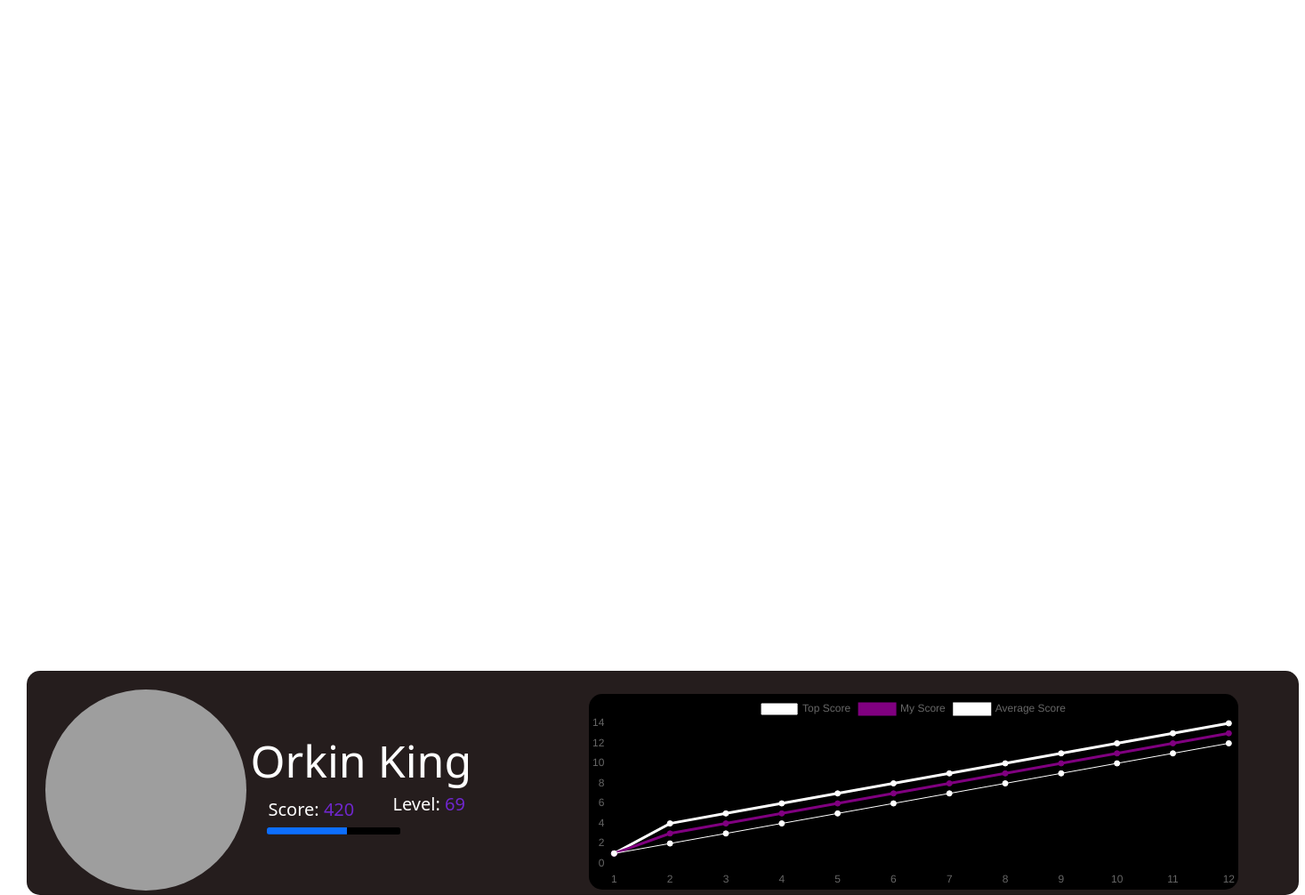
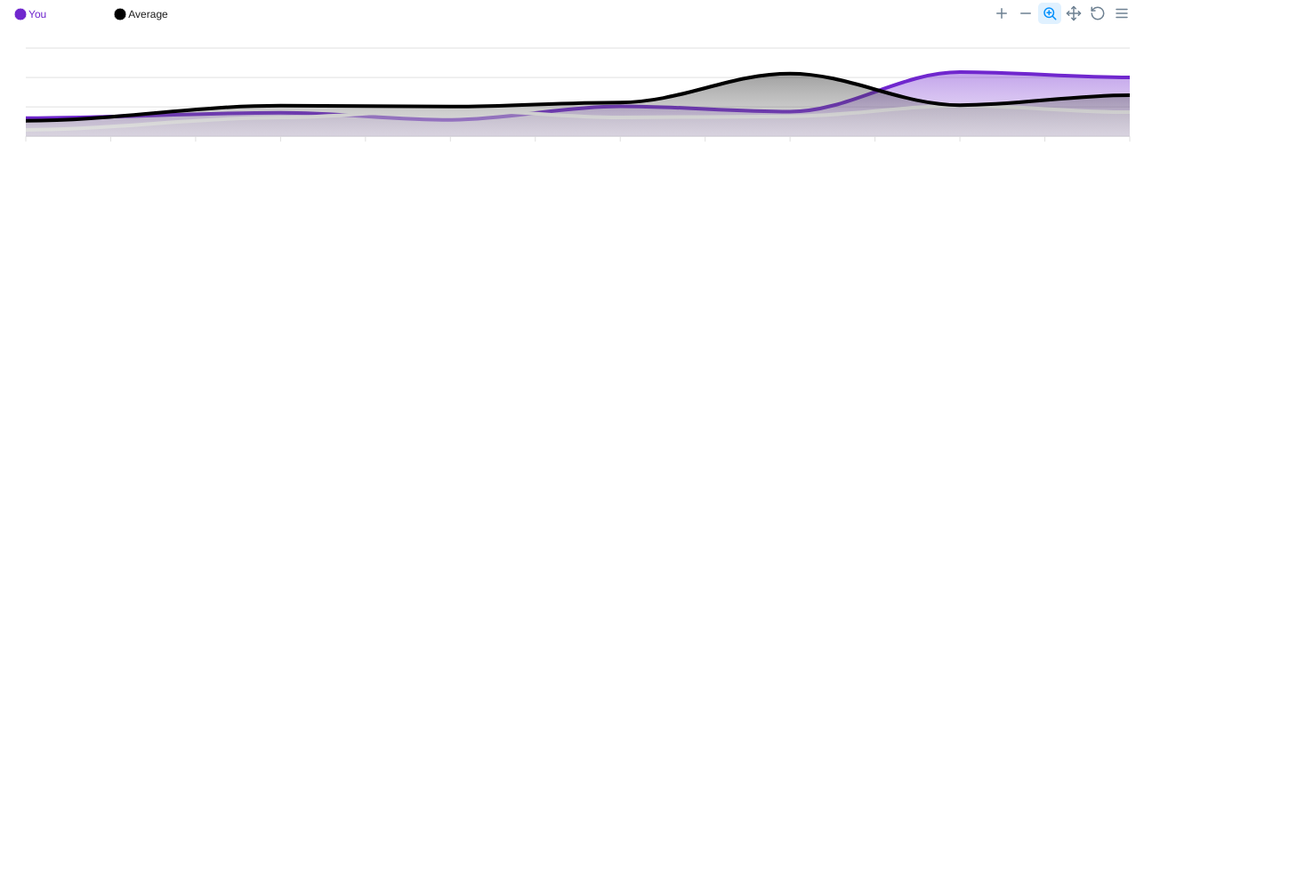
Before and after one commit to Parthiv-M/smoked-v3, a React (Create React App) app in the folder client/: page /stats in a window 1280 px wide. Shown: the whole page at 89% size, 1467 px wide, since content can reach past the window. After the commit the page ends 800 px from the top, so only its background shows below. Built offline with nearby package versions, Linux system fonts and the light colour scheme; grey boxes are pictures that could not be loaded.

Commit message:
added apexgraphs

```diff
--- a/client/src/components/StatsGraph.js
+++ b/client/src/components/StatsGraph.js
@@ -1,155 +1,92 @@
-import React from 'react'
+import React from "react"
+import ReactApexCharts from 'react-apexcharts'
 
-import 'bootstrap/dist/css/bootstrap.min.css'
-import {Button,  Breadcrumb, BreadcrumbItem, Container, Row, Col,ProgressBar} from "react-bootstrap"
-import {Card, CardImg,} from "react-bootstrap"
-import{Line} from 'react-chartjs-2'
+const data = [
+    {
+      name: 'You',
+      data: [31, 40, 28, 51, 42, 109, 100]
+    },
+    {
+      name: 'Winner',
+      data: [11, 32, 45, 32, 34, 52, 41]
+    },
+    {
+      name: 'Average',
+      data: [26.5, 52, 50.5, 57.5, 106.5, 53, 70]
+    }
+]
 
-const style = {
-    position: "absolute",
-    width: "1430px",
-    height: "252px",
-    left: "30px",
-    top: "754px",
-
-    backgroundColor: "#251D1D",
-    opacity: "",
-    borderRadius: "15px",
-    color:"white"
-  };
-const styleTitle = {
-    position: "relative",
-    top: "60px",
-    fontSize: "50px"
-
-};
-const styleLevel = {
-    position: "relative",
-    top: "19px",
-    fontSize: "20px",
-    left: "160px"
-
-};
-const styleScore = {
-    position: "relative",
-    top: "65px",
-    fontSize: "20px",
-    left: "20px"
-
-};
-const styleGraph = {
-    position: "relative",
-    width: "730px",
-    height: "220px",
-    left: "30px",
-    top: "25px",
-    backgroundColor:" #000000"  ,
-
-
-    opacity: "",
-    borderRadius: "15px"
-
-};
-const styleImage ={
-
-    borderRadius:"50%",
-    position: "relative",
-    top:"20px",
-    left:"20px"
-};
-const styleSpan ={
-    color:" #7027CE"
-
-};
-const styleBar={
-    backgroundColor:" #000000" ,
-    width: "150px",
-    height: "8px",
-    position:"relative",
-    left:"18px",
-    top:"20px",
-    color:"#000000"
-
-};
+const options = {
+    legend: {
+        show: true,
+        markers: {
+            fillColors: ["#7027CE", "#ffffff", "#000000"]
+        },
+        labels: {
+            colors: ["#7027CE", "#ffffff", "#1f1f1f"]
+        },
+        position: "top",
+        horizontalAlign: "left"
+    },
+    chart: {
+      height: 185,
+      type: 'area'
+    },
+    dataLabels: {
+      enabled: false
+    },
+    stroke: {
+      curve: 'smooth',
+      colors: ["#7027CE", "#ffffff", "#000000"]
+    },
+    fill: {
+      colors: ["#7027CE", "#ffffff", "#1f1f1f"]
+    },
+    xaxis: {
+        labels: {
+            show: false
+        },
+        title: {
+            text: "Time",
+            style: {
+                color: "#ffffff",
+                fontWeight: 300
+            },
+            offsetX: 340
+        },
+        type: 'datetime',
+        categories: ["2018-09-19T00:00:00.000Z", "2018-09-19T01:30:00.000Z", "2018-09-19T02:30:00.000Z", "2018-09-19T03:30:00.000Z", "2018-09-19T04:30:00.000Z", "2018-09-19T05:30:00.000Z", "2018-09-19T06:30:00.000Z"]
+    },
+    tooltip: {
+        enabled: false
+    },
+    yaxis: {
+        labels: {
+            show: false
+        },
+        title: {
+            text: "Score",
+            style: {
+                color: "#ffffff",
+                fontWeight: 300,
+            },
+            offsetY: -40,
+            offsetX: 10
+        }
+    }
+}
 
 const StatsGraph = () => {
     return (
-        <div>
-            <Container fluid="lg">
-                <Card style={style} >
-                    <Row>
-                        <Col xs={2}>
-                            <Card.Img style={styleImage} src="https://source.unsplash.com/200x200/?nature,water" />
-                        </Col>
-                        <Col xs={3}>
-                            <Card.Body>
-                                <Card.Title style={styleTitle}> Orkin King</Card.Title>
-                                <Card.Text style={styleScore}>Score:  <span style={styleSpan}>  420</span></Card.Text>
-                                <Card.Text style={styleLevel}>Level:  <span style={styleSpan}>  69</span></Card.Text>
-                                <ProgressBar style={styleBar} now={60} />
-                            </Card.Body>
-                        </Col>
-                        <Col xs={7}>
-                            <Card style={styleGraph}>
-                                <Line
-                                     data={{
-                                         labels:['1', '2', '3', '4', '5', '6','7', '8', '9', '10', '11', '12'],
-                                         datasets:[{
-                                             label:'Top Score',
-                                             data:['1', '2', '3', '4', '5', '6','7', '8', '9', '10', '11', '12'],
-                                             backgroundColor:[
-                                                'white'
-                                             ],
-                                             borderColor:[
-                                                'white'
-                                             ],
-
-                                             borderWidth: 1
-
-                                         },
-                                         {
-                                             label:'My Score',
-                                             data:['1',  '3', '4', '5', '6','7', '8', '9', '10', '11', '12','13'],
-                                             backgroundColor:[
-                                                 'purple'
-                                                ],
-                                                borderColor:[
-                                                    'purple'
-                                                ],
-                                            },
-                                            {
-                                                label:'Average Score',
-                                                data:['1', '4', '5', '6','7', '8', '9', '10', '11', '12','13','14'],
-                                                backgroundColor:[
-                                                    'white'
-                                                 ],
-                                                 borderColor:[
-                                                    'white'
-                                                 ]
-                                            },
-                                        ]
-                                     }}
-                                     Height={400}
-                                     width={600}
-                                     options={{
-                                         maintainAspectRatio:false,
-                                         scales: {
-                                            y: {
-                                               title: true,
-                                               Text:' #time passed'
-                                            }
-                                        }
-                                     }}
-
-                                />
-
-                            </Card>
-                        </Col>
-                    </Row>
-                </Card>
-            </Container>
+        <div style={{ }}>
+            <ReactApexCharts
+                options={options}
+                series={data}
+                type="area"
+                height={185}
+            />
         </div>
-    );
+    )
 }
 
-export default StatsGraph;
+export default StatsGraph
```
